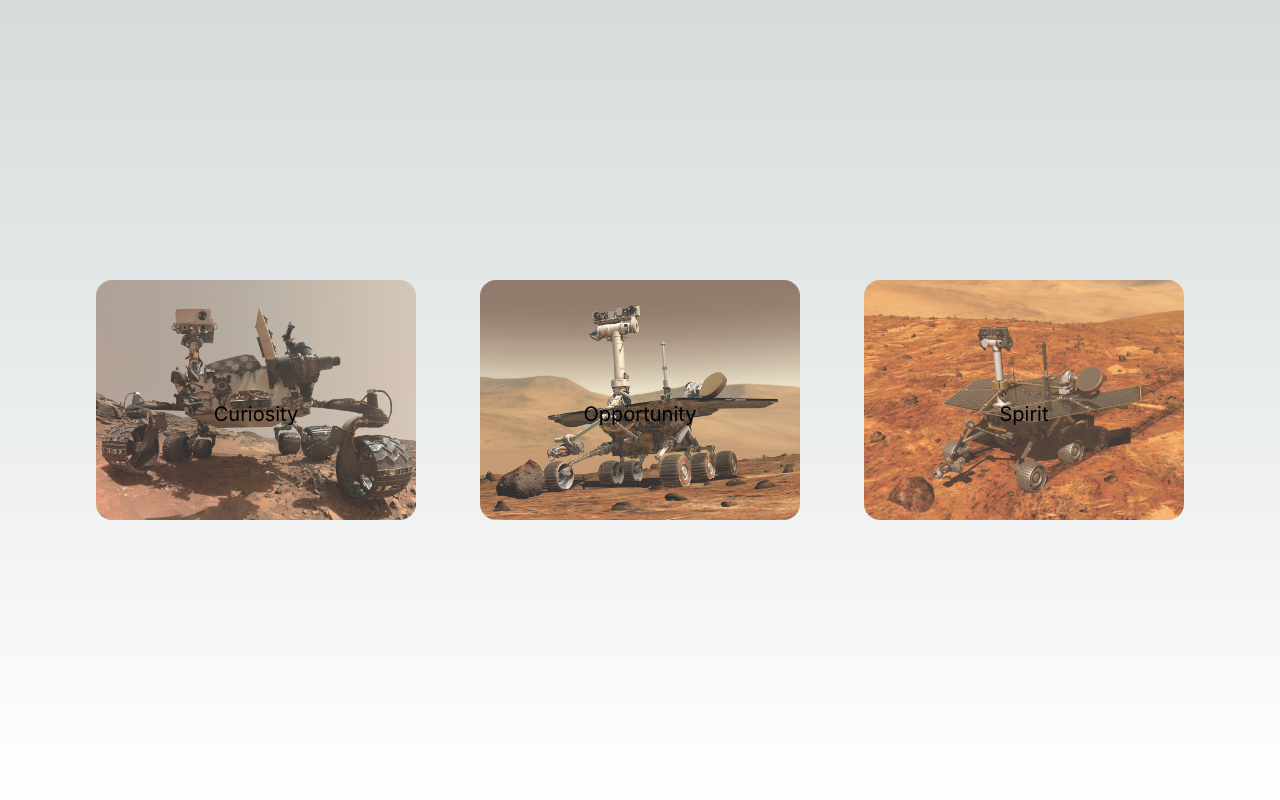
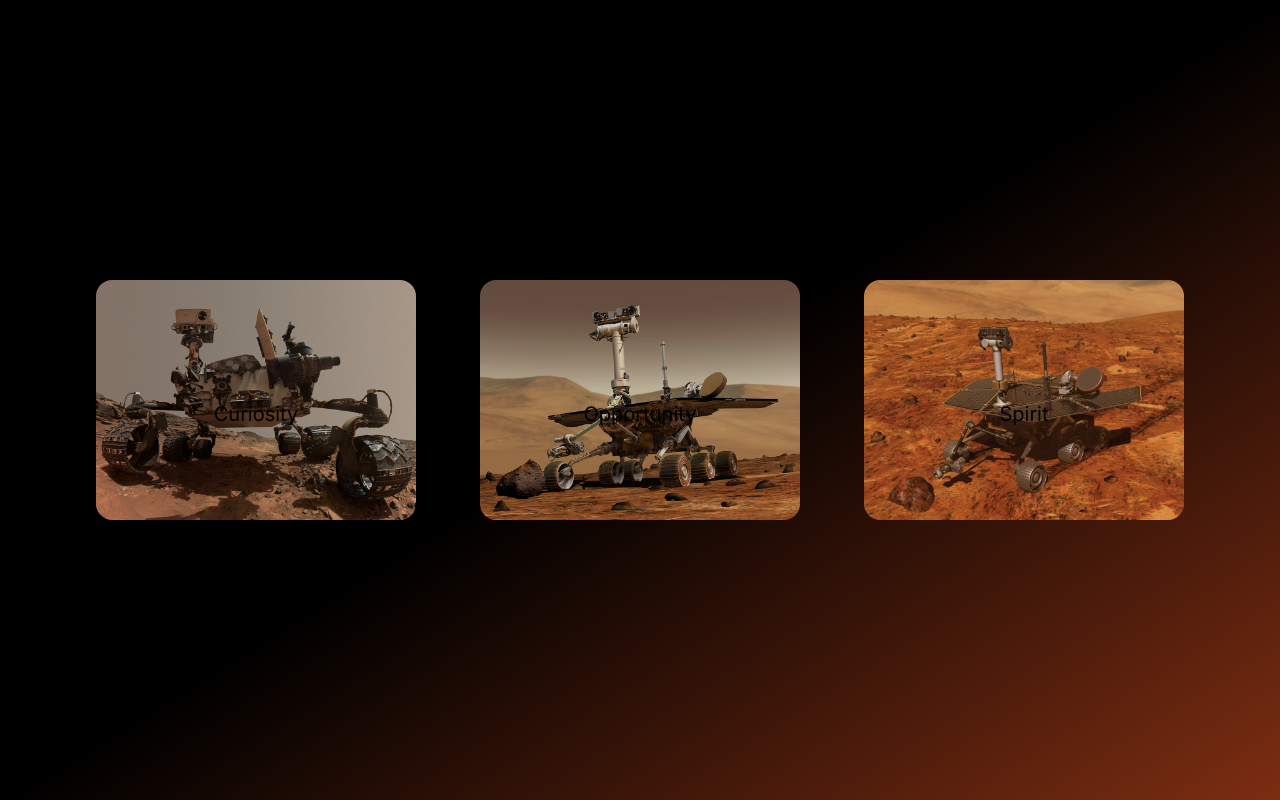
Before and after one commit to RominaManzano/mars-rover-challenge, a Next.js app: page / in a window 1280 px wide. Built offline with nearby package versions, Linux system fonts and the light colour scheme.

Commit message:
UPDATE: general styles

```diff
--- a/package.json
+++ b/package.json
@@ -16,6 +16,7 @@
     "@types/react": "18.2.14",
     "@types/react-dom": "18.2.6",
     "autoprefixer": "10.4.14",
+    "classnames": "^2.3.2",
     "dayjs": "^1.11.9",
     "eslint": "8.44.0",
     "eslint-config-next": "13.4.9",
--- a/src/app/layout.tsx
+++ b/src/app/layout.tsx
@@ -1,25 +1,29 @@
-import './globals.css'
-import type { Metadata } from 'next'
-import { Inter } from 'next/font/google'
+import { Inter } from 'next/font/google';
+import type { Metadata } from 'next';
 
-const inter = Inter({ subsets: ['latin'] })
+import './globals.css';
+
+const inter = Inter({ subsets: ['latin'] });
 
 export const metadata: Metadata = {
-  title: 'Create Next App',
-  description: 'Generated by create next app',
-}
+  title: 'Mars Rover Challenge',
+  description: 'Challenge App that displays Mars rovers photos',
+};
 
 export default function RootLayout({
   children,
 }: {
   children: React.ReactNode
 }) {
+  const backgroundClasses = 'bg-gradient-to-br from-black via-black to-orange-900 h-screen';
+
   return (
     <html lang="en">
-      <head>
-        <title>Mars Rover Challenge</title>
-      </head>
-      <body className={inter.className}>{children}</body>
+      <body className={inter.className}>
+        <div className={backgroundClasses}>
+          {children}
+        </div>
+      </body>
     </html>
-  )
-}
+  );
+};
--- a/src/app/page.tsx
+++ b/src/app/page.tsx
@@ -1,12 +1,19 @@
+import classnames from 'classnames';
+
 import RoverCard from '@/components/RoverCard';
 import { Rover } from '@/types/Rover.type';
 
-const Home: React.FC = () => (
-  <main className="flex min-h-screen flex-col md:flex-row items-center justify-between p-24 gap-8">
-    <RoverCard name={Rover.CURIOSITY} />
-    <RoverCard name={Rover.OPPORTUNITY} />
-    <RoverCard name={Rover.SPIRIT} />
-  </main>
-);
+const Home: React.FC = () => {
+  // const backgroundClasses = 'bg-gradient-to-br from-black via-black to-orange-900';
+  const generalClasses = 'flex min-h-screen flex-col md:flex-row items-center justify-between p-24 gap-8';
+
+  return (
+    <main className={classnames(generalClasses)}>
+      <RoverCard name={Rover.CURIOSITY} />
+      <RoverCard name={Rover.OPPORTUNITY} />
+      <RoverCard name={Rover.SPIRIT} />
+    </main>
+  );
+};
 
 export default Home;
--- a/tailwind.config.js
+++ b/tailwind.config.js
@@ -6,13 +6,17 @@
     './src/app/**/*.{js,ts,jsx,tsx,mdx}',
   ],
   theme: {
-    extend: {
-      backgroundImage: {
-        'gradient-radial': 'radial-gradient(var(--tw-gradient-stops))',
-        'gradient-conic':
-          'conic-gradient(from 180deg at 50% 50%, var(--tw-gradient-stops))',
-      },
-    },
+    // colors: {
+    //   deepMarsRed: '#8B0000',
+    //   ruestiOrange: '#A0522D',
+    //   indigoBlue: '#2E3842',
+    //   ashenGray: '#808080',
+
+    //   martianRed: '#FF4500',
+    //   martianSoilOrane: '#FFA500',
+    //   cosmicBlue: '#000080',
+    //   neutral: '#F5F5F5',
+    // },
   },
   plugins: [],
 }
```
Also changed, not shown: src/app/globals.css (+5 -5 lines), 1 other file (tests, documents, lock files or other folders).
